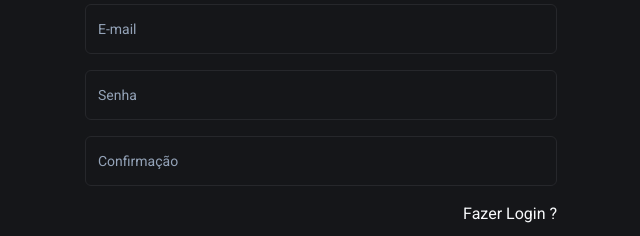
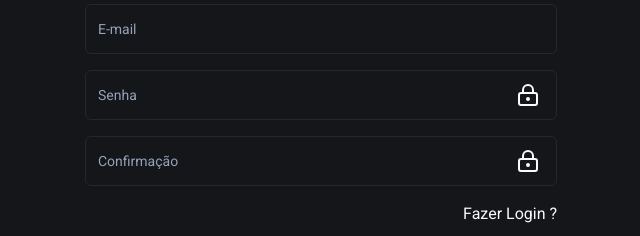
Before and after one commit to mateusedua/lista-contato, a Next.js app: page /Cadastro in a window 1280 px wide. Shown: the part 316-552 px from the top of the page, without its empty margins (319-959 px from the left). Built offline with nearby package versions, Linux system fonts and the light colour scheme.

Commit message:
feat: add visibly or not password

```diff
--- a/src/app/(public)/Cadastro/page.tsx
+++ b/src/app/(public)/Cadastro/page.tsx
@@ -8,6 +8,8 @@ import { Form, FormControl, FormField, FormItem, FormMessage } from '@/app/_comp
 import { Input } from '@/app/_components/ui/input';
 import { Button } from '@/app/_components/ui/button';
 import Link from 'next/link';
+import { useState } from 'react';
+import { LockKeyhole, LockKeyholeOpen } from 'lucide-react';
 
 const formSchema = z.object({
     nome: z
@@ -34,6 +36,9 @@ const formSchema = z.object({
 )
 
 const Cadastro = () => {
+
+    const [openCadastro, setOpenCadastro] = useState<boolean>(false)
+    const [openConfirmacao, setOpenConfirmacao] = useState<boolean>(false)
 
     const form = useForm<z.infer<typeof formSchema>>({
         resolver: zodResolver(formSchema),
@@ -87,7 +92,17 @@ const Cadastro = () => {
                             render={({ field }) => (
                                 <FormItem>
                                     <FormControl>
-                                        <Input placeholder='Senha' {...field} className='h-[50px]' />
+                                        <div className='flex relative items-center'>
+                                            <Input placeholder='Senha' {...field} type={openCadastro ? 'text' : 'password'} className='h-[50px]' />
+                                            <Button
+                                                type='button'
+                                                variant='ghost'
+                                                className='absolute hover:bg-transparent left-[88%]'
+                                                onClick={() => setOpenCadastro(!openCadastro)}
+                                            >
+                                                {openCadastro ? <LockKeyholeOpen /> : <LockKeyhole />}
+                                            </Button>
+                                        </div>
                                     </FormControl>
                                     <FormMessage />
                                 </FormItem>
@@ -99,7 +114,17 @@ const Cadastro = () => {
                             render={({ field }) => (
                                 <FormItem>
                                     <FormControl>
-                                        <Input placeholder='Confirmação' {...field} className='h-[50px]' />
+                                        <div className='flex relative items-center'>
+                                            <Input placeholder='Confirmação' {...field} type={openConfirmacao ? 'text' : 'password'} className='h-[50px]' />
+                                            <Button
+                                                variant='ghost'
+                                                className='absolute hover:bg-transparent left-[88%]'
+                                                type='button'
+                                                onClick={() => setOpenConfirmacao(!openConfirmacao)}
+                                            >
+                                                {openConfirmacao ? <LockKeyholeOpen /> : <LockKeyhole />}
+                                            </Button>
+                                        </div>
                                     </FormControl>
                                     <FormMessage />
                                 </FormItem>
--- a/src/app/(public)/Login/page.tsx
+++ b/src/app/(public)/Login/page.tsx
@@ -8,6 +8,9 @@ import { Form, FormControl, FormField, FormItem, FormMessage } from '@/app/_comp
 import { Input } from '@/app/_components/ui/input';
 import { Button } from '@/app/_components/ui/button';
 import Link from 'next/link';
+import { useState } from 'react';
+import { LockKeyhole, LockKeyholeOpen } from 'lucide-react';
+
 
 const formSchema = z.object({
     email: z
@@ -20,6 +23,9 @@ const formSchema = z.object({
 })
 
 const Login = () => {
+
+    const [open, setOpen] = useState<boolean>(false)
+
     const form = useForm<z.infer<typeof formSchema>>({
         resolver: zodResolver(formSchema),
         defaultValues: {
@@ -58,7 +64,17 @@ const Login = () => {
                             render={({ field }) => (
                                 <FormItem>
                                     <FormControl>
-                                        <Input placeholder='Senha' {...field} className='h-[50px]' />
+                                        <div className='flex relative items-center'>
+                                            <Input placeholder='Senha' {...field} type={open ? 'text' : 'password'} className='h-[50px]' />
+                                            <Button
+                                                type='button'
+                                                variant='ghost'
+                                                className='absolute hover:bg-transparent left-[88%]'
+                                                onClick={() => setOpen(!open)}
+                                            >
+                                                {open ? <LockKeyholeOpen /> : <LockKeyhole />}
+                                            </Button>
+                                        </div>
                                     </FormControl>
                                     <FormMessage />
                                 </FormItem>
```
